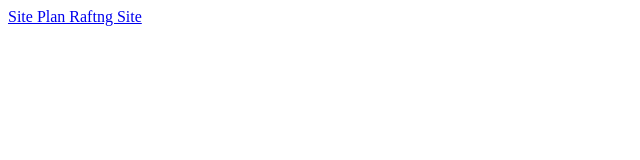
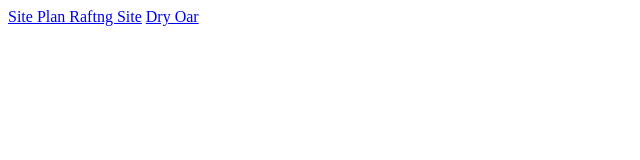
Before and after one commit to jamiso25/WDD130, a plain HTML site: page index.html in a window 1280 px wide. Shown: the full height of the page, 0-640 px from the left. Drawn offline with Linux system fonts and the light colour scheme.

Commit message:
New Link

```diff
--- a/index.html
+++ b/index.html
@@ -8,5 +8,6 @@
 </head>
 <body>
     <a href="./wwr/sitePlanRafting.html">Site Plan Raftng Site</a>
+    <a href="./wwr/styles/index.html">Dry Oar</a>
 </body>
 </html>
```
